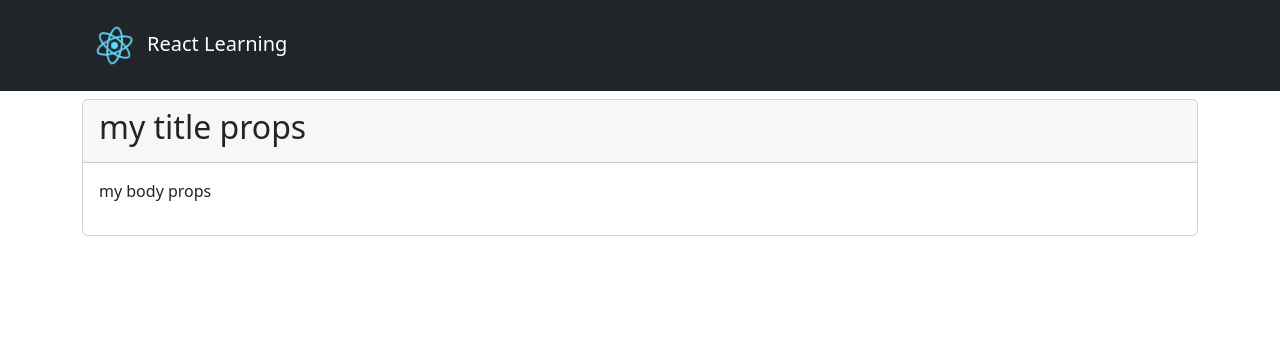
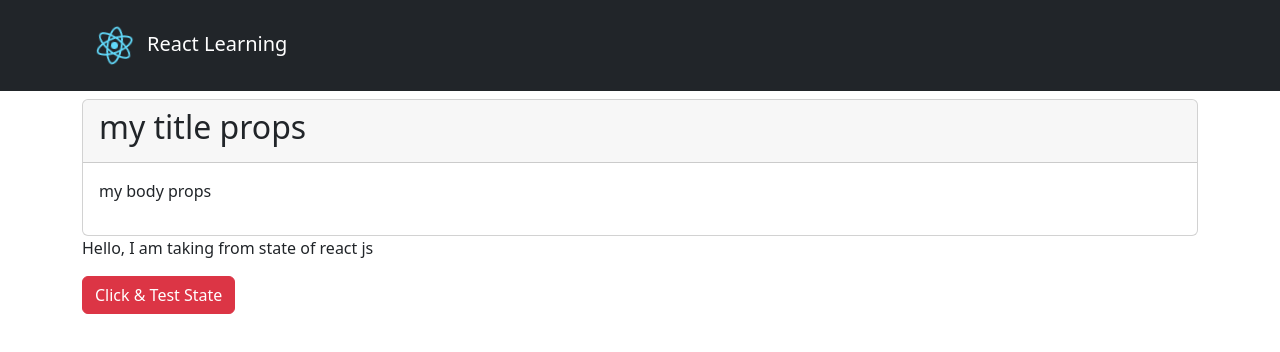
Before and after one commit to jakir-ruet/my-app, a React (Create React App) app: page / in a window 1280 px wide. Shown: the top 352 px of the page. Built offline with nearby package versions, Linux system fonts and the light colour scheme.

Commit message:
state understand and done

```diff
--- /dev/null
+++ b/src/container/10-state/MyState.js
@@ -0,0 +1,24 @@
+import React, { Component } from "react";
+
+class MyState extends Component{
+   constructor() {
+      super();
+      this.state = {
+         message: 'Hello, I am taking from state of react js'
+      }
+   }
+   ChangeMessage() {
+      this.setState ({
+         message: 'Hello, I am also taking from state of react js'
+      })
+   }
+   render() {
+      return (
+         <div className="card-body">
+            <p>{this.state.message}</p>
+            <button onClick={() => this.ChangeMessage()} className="btn btn-danger">Click & Test State</button>
+         </div>
+      )
+   }
+}
+export default MyState;
--- a/src/container/Container.js
+++ b/src/container/Container.js
@@ -1,10 +1,12 @@
 import React from "react";
+import MyState from "./10-state/MyState";
 import Props from './9-props/MyProps';
 
 function Container() {
    return (
       <div className="mt-2">
-         <Props/>
+         <Props />
+         <MyState/>
       </div>
    )
 }
```
Also changed, not shown: src/container/10-state/components/props vs state.png (added).
